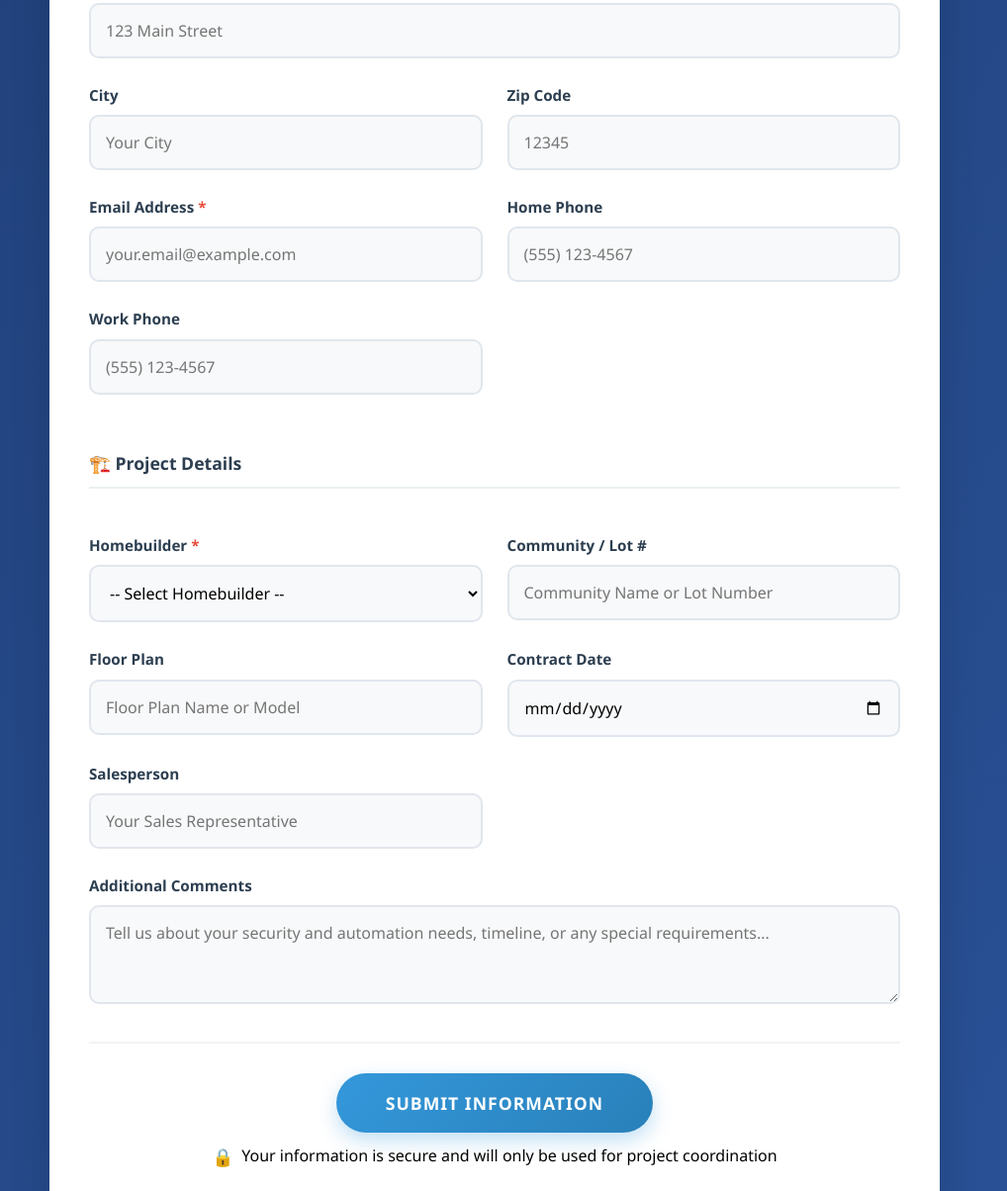
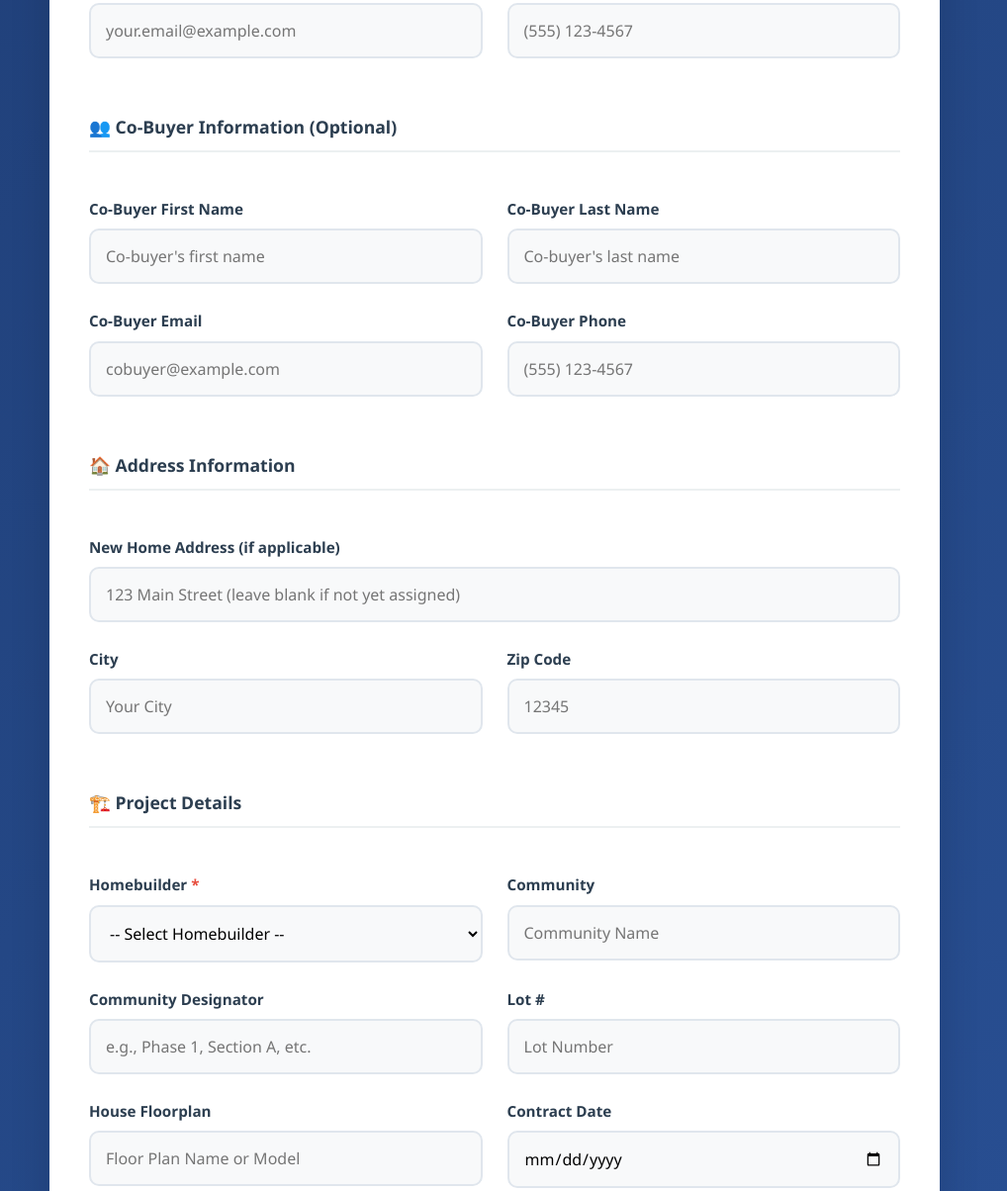
Before and after one commit to steelclutchsean/trinity-form, a plain HTML site: page index.html in a window 1280 px wide. Shown: the part 890-2094 px from the top of the page at 99% size, without its empty margins (140-1158 px from the left). Drawn offline with Linux system fonts and the light colour scheme.

Commit message:
Add files via upload

```diff
--- a/index.html
+++ b/index.html
@@ -388,7 +388,7 @@
                 <input type="hidden" name="lead_source" value="Home Buyer Form - Website">
 
                     <div class="form-grid">
-                    <h2 class="form-section-title">👤 Contact Information</h2>
+                        <h2 class="form-section-title">👤 Primary Buyer Information</h2>
 
                         <div class="form-group">
                             <label for="first_name">First Name <span class="required">*</span></label>
@@ -400,9 +400,43 @@
                             <input type="text" id="last_name" name="last_name" required maxlength="80">
                         </div>
 
+                        <div class="form-group">
+                            <label for="email">Email Address <span class="required">*</span></label>
+                            <input type="email" id="email" name="email" required maxlength="80" placeholder="your.email@example.com">
+                        </div>
+
+                        <div class="form-group">
+                            <label for="phone">Phone Number</label>
+                            <input type="tel" id="phone" name="phone" placeholder="(555) 123-4567">
+                        </div>
+
+                        <h2 class="form-section-title">👥 Co-Buyer Information (Optional)</h2>
+
+                        <div class="form-group">
+                            <label for="co_buyer_first_name">Co-Buyer First Name</label>
+                            <input type="text" id="co_buyer_first_name" name="00NgK000013XXXX1" maxlength="40" placeholder="Co-buyer's first name">
+                        </div>
+
+                        <div class="form-group">
+                            <label for="co_buyer_last_name">Co-Buyer Last Name</label>
+                            <input type="text" id="co_buyer_last_name" name="00NgK000013XXXX2" maxlength="80" placeholder="Co-buyer's last name">
+                        </div>
+
+                        <div class="form-group">
+                            <label for="co_buyer_email">Co-Buyer Email</label>
+                            <input type="email" id="co_buyer_email" name="00NgK000013XXXX3" maxlength="80" placeholder="cobuyer@example.com">
+                        </div>
+
+                        <div class="form-group">
+                            <label for="co_buyer_phone">Co-Buyer Phone</label>
+                            <input type="tel" id="co_buyer_phone" name="00NgK000013XXXX4" placeholder="(555) 123-4567">
+                        </div>
+
+                        <h2 class="form-section-title">🏠 Address Information</h2>
+
                         <div class="form-group full-width">
-                        <label for="street">Home Address <span class="required">*</span></label>
-                        <input type="text" id="street" name="street" required placeholder="123 Main Street">
+                            <label for="street">New Home Address (if applicable)</label>
+                            <input type="text" id="street" name="street" placeholder="123 Main Street (leave blank if not yet assigned)">
                         </div>
 
                         <div class="form-group">
@@ -413,21 +447,6 @@
                         <div class="form-group">
                             <label for="zip">Zip Code</label>
                             <input type="text" id="zip" name="zip" maxlength="20" placeholder="12345" pattern="[0-9]{5}(-[0-9]{4})?" title="Please enter a valid zip code">
-                    </div>
-
-                    <div class="form-group">
-                        <label for="email">Email Address <span class="required">*</span></label>
-                        <input type="email" id="email" name="email" required maxlength="80" placeholder="your.email@example.com">
-                    </div>
-
-                    <div class="form-group">
-                        <label for="phone">Home Phone</label>
-                        <input type="tel" id="phone" name="phone" placeholder="(555) 123-4567">
-                    </div>
-
-                    <div class="form-group">
-                        <label for="mobile">Work Phone</label>
-                        <input type="tel" id="mobile" name="mobile" placeholder="(555) 123-4567">
                         </div>
 
                         <h2 class="form-section-title">🏗️ Project Details</h2>
@@ -443,12 +462,22 @@
                         </div>
 
                         <div class="form-group">
-                        <label for="00NgK000013citr">Community / Lot #</label>
-                        <input type="text" id="00NgK000013citr" name="00NgK000013citr" maxlength="150" placeholder="Community Name or Lot Number">
+                            <label for="community">Community</label>
+                            <input type="text" id="community" name="00NgK000013XXXX5" maxlength="150" placeholder="Community Name">
                         </div>
 
                         <div class="form-group">
-                        <label for="00NgK000013d2u9">Floor Plan</label>
+                            <label for="community_designator">Community Designator</label>
+                            <input type="text" id="community_designator" name="00NgK000013XXXX6" maxlength="100" placeholder="e.g., Phase 1, Section A, etc.">
+                        </div>
+
+                        <div class="form-group">
+                            <label for="lot_number">Lot #</label>
+                            <input type="text" id="lot_number" name="00NgK000013XXXX7" maxlength="50" placeholder="Lot Number">
+                        </div>
+
+                        <div class="form-group">
+                            <label for="00NgK000013d2u9">House Floorplan</label>
                             <input type="text" id="00NgK000013d2u9" name="00NgK000013d2u9" maxlength="250" placeholder="Floor Plan Name or Model">
                         </div>
 
@@ -494,7 +523,7 @@
         }
 
         // Add phone formatting
-        const phoneFields = ['phone', 'mobile'];
+        const phoneFields = ['phone', 'co_buyer_phone'];
         phoneFields.forEach(fieldId => {
             const field = document.getElementById(fieldId);
             if (field) {
```
Lines whose indentation alone changed are shown as unchanged.
